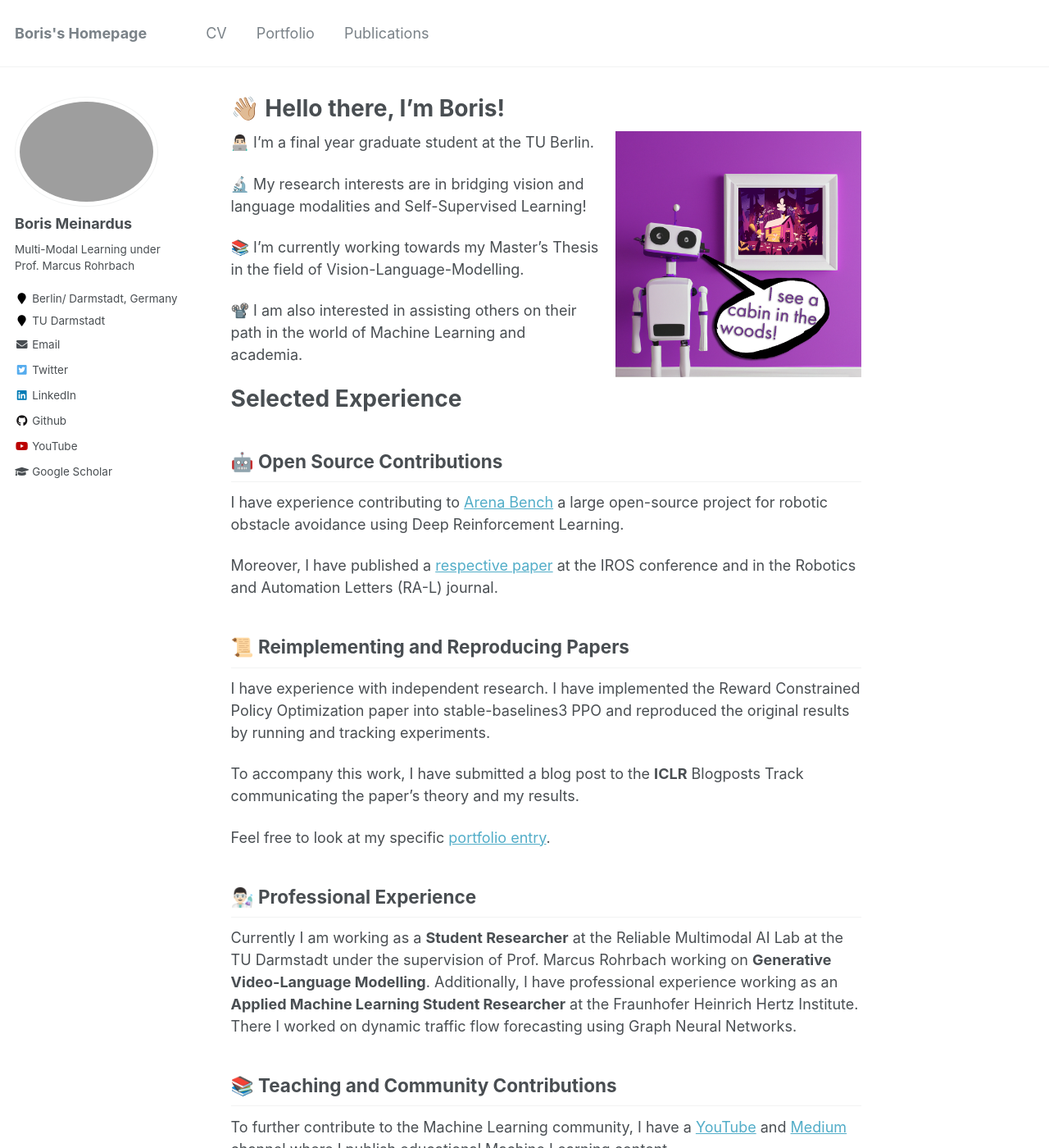
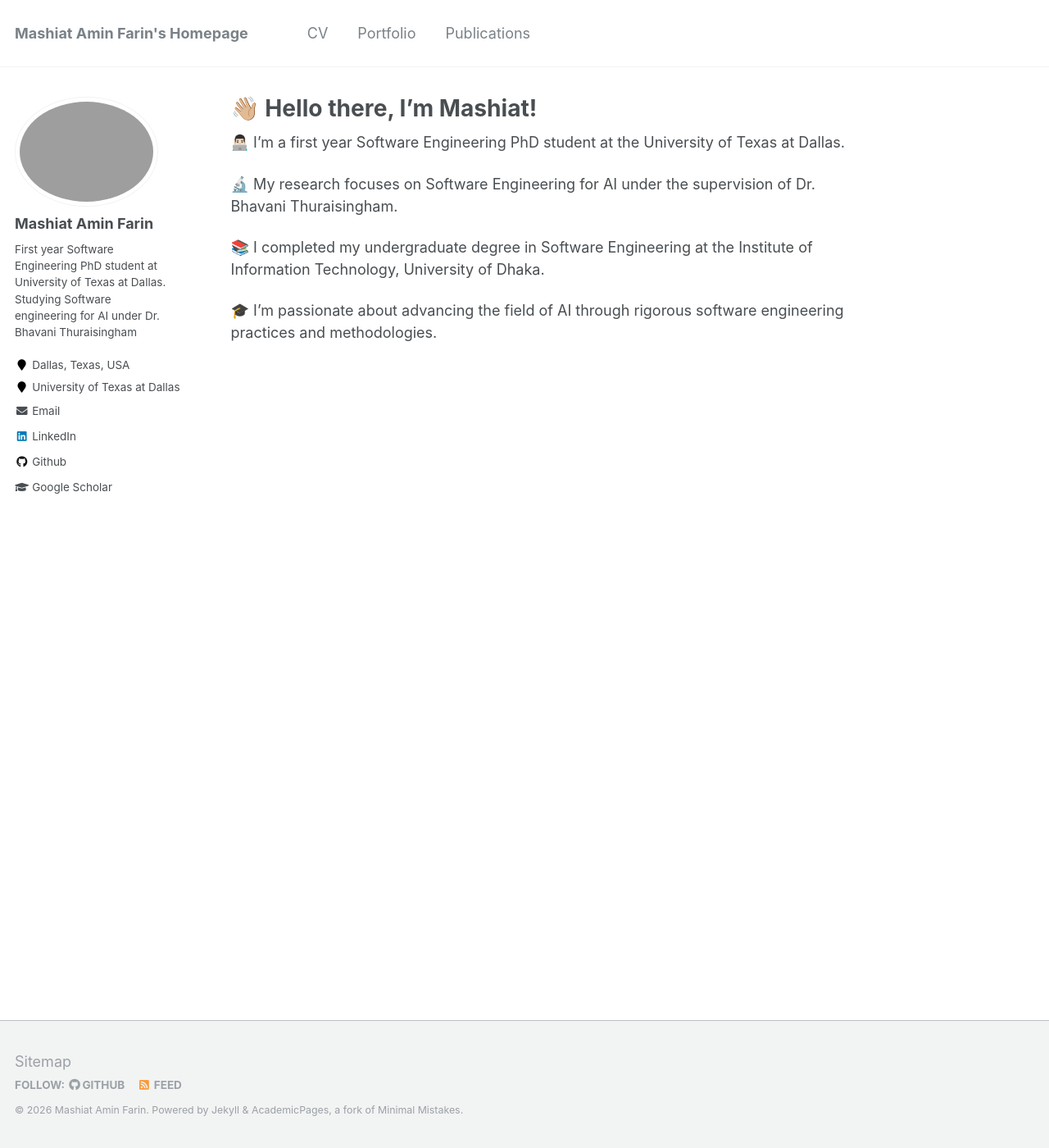
Before and after one commit to mashiat0808/mashiat0808.github.io, a Jekyll site: the page built from _pages/about.md, in a window 1280 px wide and 1400 px high. Shown: the whole window at 82% size. Built offline with Jekyll 4.4.1, drawn with Linux system fonts in a browser that asks for light colours; some of the changed text lies outside the part shown.

Commit message:
added details

```diff
--- a/_config.yml
+++ b/_config.yml
@@ -7,13 +7,13 @@
 
 # Site Settings
 locale                   : "en-US"
-title                    : "Boris's Homepage"
+title                    : "Mashiat Amin Farin's Homepage"
 title_separator          : "-"
-name                     : &name "Boris Meinardus"
-description              : &description "personal description"
-url                      : https://sudo-Boris.github.io # the base hostname & protocol for your site e.g. "https://mmistakes.github.io"
+name                     : &name "Mashiat Amin Farin"
+description              : &description "First year Software Engineering PhD student at University of Texas at Dallas. Studying Software engineering for AI under Dr. Bhavani Thuraisingham"
+url                      : https://mashiat0808.github.io # the base hostname & protocol for your site e.g. "https://mmistakes.github.io"
 baseurl                  : "" # the subpath of your site, e.g. "/blog"
-repository               : "sudo-Boris/sudo-Boris.github.io"
+repository               : "mashiat0808/mashiat0808.github.io"
 teaser                   :  # filename of teaser fallback teaser image placed in /images/, .e.g. "500x300.png"
 breadcrumbs              : false # true, false (default)
 words_per_minute         : 160
@@ -80,14 +80,14 @@ analytics:
 
 # Site Author
 author:
-  name             : "Boris Meinardus"
+  name             : "Mashiat Amin Farin"
   avatar           : "Profile_pic2.png"
-  bio              : "Multi-Modal Learning \n under Prof. Marcus Rohrbach"
-  location         : "Berlin/ Darmstadt, Germany"
-  employer         : "TU Darmstadt"
+  bio              : "First year Software Engineering PhD student at University of Texas at Dallas. Studying Software engineering for AI under Dr. Bhavani Thuraisingham"
+  location         : "Dallas, Texas, USA"
+  employer         : "University of Texas at Dallas"
   pubmed           :
-  googlescholar    : "https://scholar.google.com/citations?user=UMKkDVwAAAAJ"
-  email            : "boris.meinardus00@gmail.com"
+  googlescholar    : "https://scholar.google.com/citations?user=aAbjRNMAAAAJ&hl=en"
+  email            : "mashiatamin.farin@utdallas.edu"
   researchgate     :  # example: "https://www.researchgate.net/profile/yourprofile"
   uri              :
   bitbucket        :
@@ -96,24 +96,24 @@ author:
   flickr           :
   facebook         :
   foursquare       :
-  github           : "sudo-Boris"
+  github           : "mashiat0808"
   google_plus      :
   keybase          :
   instagram        :
   impactstory      : #"https://profiles.impactstory.org/u/xxxx-xxxx-xxxx-xxxx"
   lastfm           :
-  linkedin         : "boris-meinardus-ba2302177"
+  linkedin         : "mashiataminfarin"
   orcid            :
   pinterest        :
   soundcloud       :
   stackoverflow    : # http://stackoverflow.com/users/123456/username
   steam            :
   tumblr           :
-  twitter          : "BorisMeinardus"
+  twitter          :
   vine             :
   weibo            :
   xing             :
-  youtube          : "@borismeinardus"
+  youtube          :
   wikipedia        :
 
 
@@ -255,7 +255,7 @@ sass:
 permalink: /:categories/:title/
 # paginate: 5 # amount of posts to show
 # paginate_path: /page:num/
-timezone: America/Los_Angeles # http://en.wikipedia.org/wiki/List_of_tz_database_time_zones
+timezone: America/Chicago # http://en.wikipedia.org/wiki/List_of_tz_database_time_zones
 
 
 # Plugins
--- a/_pages/about.md
+++ b/_pages/about.md
@@ -1,6 +1,6 @@
 ---
 permalink: /
-title: "👋🏼 Hello there, I'm Boris!"
+title: "👋🏼 Hello there, I'm Mashiat!"
 excerpt: "About me"
 author_profile: true
 redirect_from:
@@ -10,33 +10,10 @@ redirect_from:
 
 
 
-![Illustration of combining vision and language modalities](/images/image_to_text_vis.png){: .align-right width="300px"}
-👨🏻‍💻 I'm a final year graduate student at the TU Berlin.
+👨🏻‍💻 I'm a first year Software Engineering PhD student at the University of Texas at Dallas.
 
-🔬 My research interests are in bridging vision and language modalities and Self-Supervised Learning!
+🔬 My research focuses on Software Engineering for AI under the supervision of Dr. Bhavani Thuraisingham.
 
-📚 I'm currently working towards my Master's Thesis in the field of Vision-Language-Modelling.
+📚 I completed my undergraduate degree in Software Engineering at the Institute of Information Technology, University of Dhaka.
 
-📽️ I am also interested in assisting others on their path in the world of Machine Learning and academia.
-
-# Selected Experience
-
-## 🤖 Open Source Contributions
-I have experience contributing to [Arena Bench](https://github.com/Arena-Rosnav) a large open-source project for robotic obstacle avoidance using Deep Reinforcement Learning.
-
-Moreover, I have published a [respective paper](https://sudo-boris.github.io/publication/2022-Arena-Bench) at the IROS conference and in the Robotics and Automation Letters (RA-L) journal.
-
-## 📜 Reimplementing and Reproducing Papers
-I have experience with independent research. I have implemented the Reward Constrained Policy Optimization paper into stable-baselines3 PPO and reproduced the original results by running and tracking experiments.
-
-To accompany this work, I have submitted a blog post to the **ICLR** Blogposts Track communicating the paper's theory and my results.
-
-Feel free to look at my specific [portfolio entry](https://sudo-boris.github.io/portfolio/RCPPO/).
-
-## 👨🏻‍🔬 Professional Experience
-Currently I am working as a **Student Researcher** at the Reliable Multimodal AI Lab at the TU Darmstadt under the supervision of Prof. Marcus Rohrbach working on **Generative Video-Language Modelling**.
-Additionally, I have professional experience working as an **Applied Machine Learning Student Researcher** at the Fraunhofer Heinrich Hertz Institute. \
-There I worked on dynamic traffic flow forecasting using Graph Neural Networks.
-
-## 📚 Teaching and Community Contributions
-To further contribute to the Machine Learning community, I have a [YouTube](https://www.youtube.com/@borismeinardus) and [Medium](https://medium.com/@boris.meinardus) channel where I publish educational Machine Learning content.
+🎓 I'm passionate about advancing the field of AI through rigorous software engineering practices and methodologies.
```
Also changed, not shown: _data/authors.yml (+9 -16 lines).
